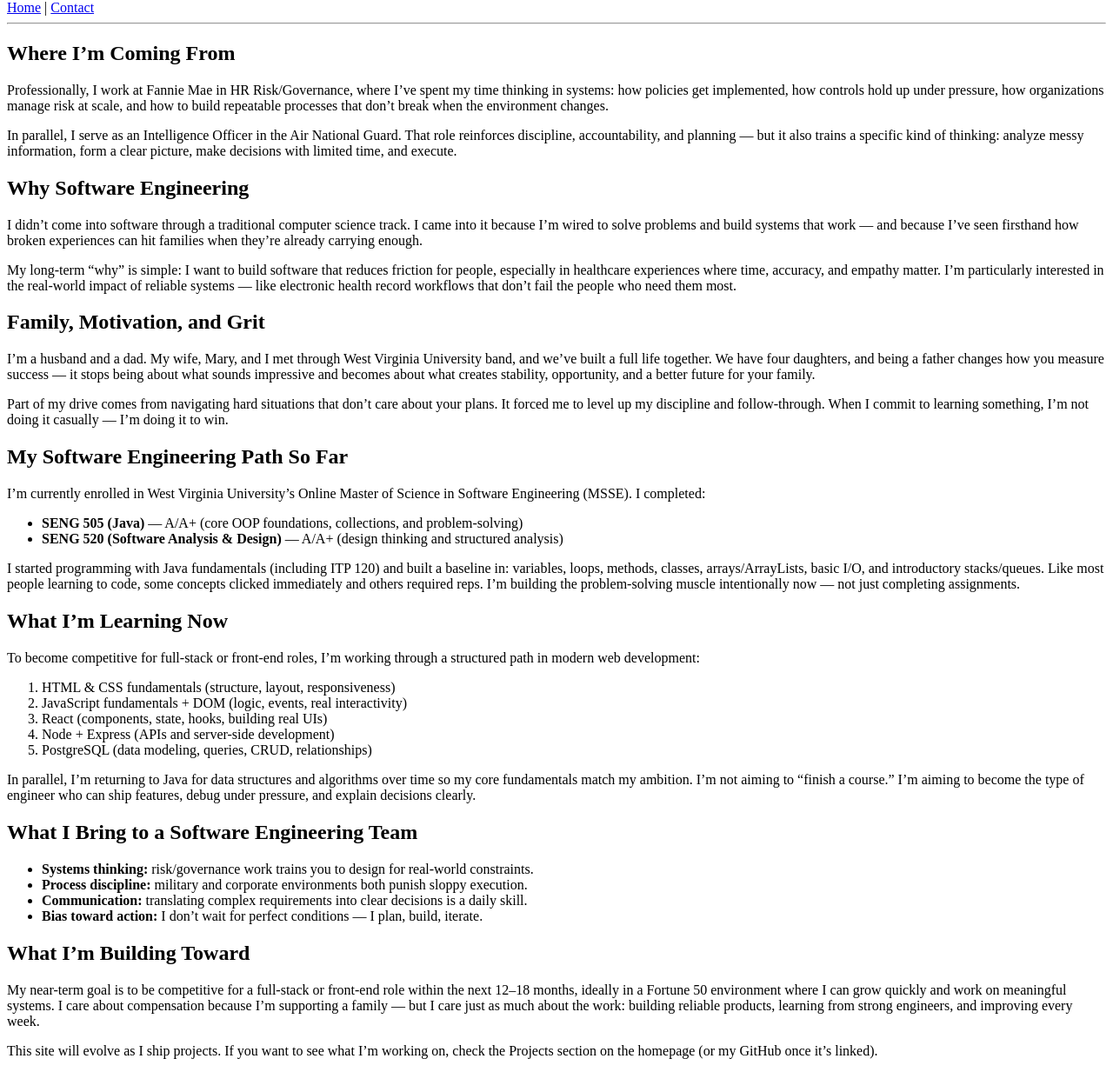
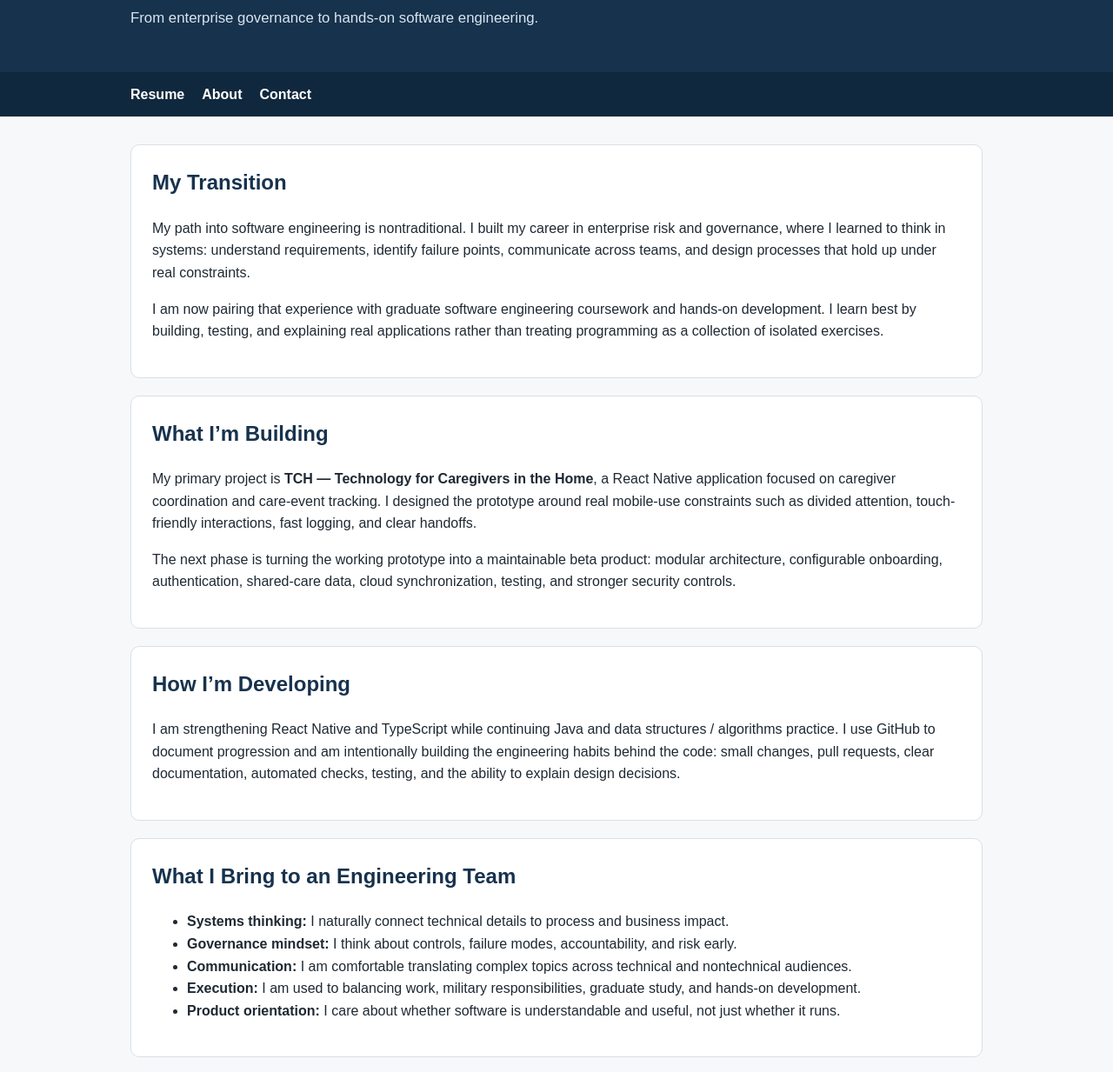
Before and after one commit to avery-holmes/Capstone1-Online-Resume, a plain HTML site: page about.html in a window 1280 px wide. Shown: the part 114-1347 px from the top of the page at 87% size. Drawn offline with Linux system fonts and the light colour scheme.

Commit message:
Refresh about.html

```diff
--- a/about.html
+++ b/about.html
@@ -2,144 +2,95 @@
 <html lang="en">
   <head>
     <meta charset="UTF-8" />
-    <title>About Me | Avery Holmes</title>
     <meta name="viewport" content="width=device-width, initial-scale=1" />
+    <title>About | Avery Holmes</title>
+    <link rel="stylesheet" href="./styles.css" />
   </head>
 
   <body>
-    <header>
-      <h1>About Me</h1>
-      <p>
-        I’m Avery Holmes — a risk and governance professional, Air National Guard
-        intelligence officer, and software engineering student making a deliberate transition
-        into software development.
-      </p>
-
-      <nav>
-        <a href="/4.3 HTML Porfolio Project/index.html">Home</a> |
-        <a href="/4.3 HTML Porfolio Project/public/contact.html">Contact</a>
-      </nav>
-
-      <hr />
+    <header class="site-header">
+      <div class="container">
+        <h1>About</h1>
+        <p class="tagline">From enterprise governance to hands-on software engineering.</p>
+      </div>
     </header>
 
-    <main>
+    <nav aria-label="Primary navigation">
+      <div class="container">
+        <a href="./index.html">Resume</a>
+        <a href="./about.html">About</a>
+        <a href="./contact.html">Contact</a>
+      </div>
+    </nav>
+
+    <main class="container">
       <section>
-        <h2>Where I’m Coming From</h2>
+        <h2>My Transition</h2>
         <p>
-          Professionally, I work at Fannie Mae in HR Risk/Governance, where I’ve spent my time
-          thinking in systems: how policies get implemented, how controls hold up under pressure,
-          how organizations manage risk at scale, and how to build repeatable processes that don’t
-          break when the environment changes.
+          My path into software engineering is nontraditional. I built my career in
+          enterprise risk and governance, where I learned to think in systems: understand
+          requirements, identify failure points, communicate across teams, and design
+          processes that hold up under real constraints.
         </p>
         <p>
-          In parallel, I serve as an Intelligence Officer in the Air National Guard. That role
-          reinforces discipline, accountability, and planning — but it also trains a specific kind
-          of thinking: analyze messy information, form a clear picture, make decisions with limited
-          time, and execute.
+          I am now pairing that experience with graduate software engineering coursework
+          and hands-on development. I learn best by building, testing, and explaining real
+          applications rather than treating programming as a collection of isolated
+          exercises.
         </p>
       </section>
 
       <section>
-        <h2>Why Software Engineering</h2>
+        <h2>What I’m Building</h2>
         <p>
-          I didn’t come into software through a traditional computer science track. I came into it
-          because I’m wired to solve problems and build systems that work — and because I’ve seen
-          firsthand how broken experiences can hit families when they’re already carrying enough.
+          My primary project is <strong>TCH — Technology for Caregivers in the Home</strong>,
+          a React Native application focused on caregiver coordination and care-event
+          tracking. I designed the prototype around real mobile-use constraints such as
+          divided attention, touch-friendly interactions, fast logging, and clear
+          handoffs.
         </p>
         <p>
-          My long-term “why” is simple: I want to build software that reduces friction for people,
-          especially in healthcare experiences where time, accuracy, and empathy matter. I’m
-          particularly interested in the real-world impact of reliable systems — like electronic
-          health record workflows that don’t fail the people who need them most.
+          The next phase is turning the working prototype into a maintainable beta product:
+          modular architecture, configurable onboarding, authentication, shared-care data,
+          cloud synchronization, testing, and stronger security controls.
         </p>
       </section>
 
       <section>
-        <h2>Family, Motivation, and Grit</h2>
+        <h2>How I’m Developing</h2>
         <p>
-          I’m a husband and a dad. My wife, Mary, and I met through West Virginia University band,
-          and we’ve built a full life together. We have four daughters, and being a father changes
-          how you measure success — it stops being about what sounds impressive and becomes about
-          what creates stability, opportunity, and a better future for your family.
-        </p>
-        <p>
-          Part of my drive comes from navigating hard situations that don’t care about your plans.
-          It forced me to level up my discipline and follow-through. When I commit to learning
-          something, I’m not doing it casually — I’m doing it to win.
+          I am strengthening React Native and TypeScript while continuing Java and data
+          structures / algorithms practice. I use GitHub to document progression and am
+          intentionally building the engineering habits behind the code: small changes,
+          pull requests, clear documentation, automated checks, testing, and the ability to
+          explain design decisions.
         </p>
       </section>
 
       <section>
-        <h2>My Software Engineering Path So Far</h2>
-        <p>
-          I’m currently enrolled in West Virginia University’s Online Master of Science in Software
-          Engineering (MSSE). I completed:
-        </p>
+        <h2>What I Bring to an Engineering Team</h2>
         <ul>
-          <li>
-            <strong>SENG 505 (Java)</strong> — A/A+ (core OOP foundations, collections, and problem-solving)
-          </li>
-          <li>
-            <strong>SENG 520 (Software Analysis &amp; Design)</strong> — A/A+ (design thinking and structured analysis)
-          </li>
-        </ul>
-        <p>
-          I started programming with Java fundamentals (including ITP 120) and built a baseline in:
-          variables, loops, methods, classes, arrays/ArrayLists, basic I/O, and introductory stacks/queues.
-          Like most people learning to code, some concepts clicked immediately and others required reps.
-          I’m building the problem-solving muscle intentionally now — not just completing assignments.
-        </p>
-      </section>
-
-      <section>
-        <h2>What I’m Learning Now</h2>
-        <p>
-          To become competitive for full-stack or front-end roles, I’m working through a structured
-          path in modern web development:
-        </p>
-        <ol>
-          <li>HTML &amp; CSS fundamentals (structure, layout, responsiveness)</li>
-          <li>JavaScript fundamentals + DOM (logic, events, real interactivity)</li>
-          <li>React (components, state, hooks, building real UIs)</li>
-          <li>Node + Express (APIs and server-side development)</li>
-          <li>PostgreSQL (data modeling, queries, CRUD, relationships)</li>
-        </ol>
-        <p>
-          In parallel, I’m returning to Java for data structures and algorithms over time so my core
-          fundamentals match my ambition. I’m not aiming to “finish a course.” I’m aiming to become
-          the type of engineer who can ship features, debug under pressure, and explain decisions clearly.
-        </p>
-      </section>
-
-      <section>
-        <h2>What I Bring to a Software Engineering Team</h2>
-        <ul>
-          <li>
-            <strong>Systems thinking:</strong> risk/governance work trains you to design for real-world constraints.
-          </li>
-          <li>
-            <strong>Process discipline:</strong> military and corporate environments both punish sloppy execution.
-          </li>
-          <li>
-            <strong>Communication:</strong> translating complex requirements into clear decisions is a daily skill.
-          </li>
-          <li>
-            <strong>Bias toward action:</strong> I don’t wait for perfect conditions — I plan, build, iterate.
-          </li>
+          <li><strong>Systems thinking:</strong> I naturally connect technical details to process and business impact.</li>
+          <li><strong>Governance mindset:</strong> I think about controls, failure modes, accountability, and risk early.</li>
+          <li><strong>Communication:</strong> I am comfortable translating complex topics across technical and nontechnical audiences.</li>
+          <li><strong>Execution:</strong> I am used to balancing work, military responsibilities, graduate study, and hands-on development.</li>
+          <li><strong>Product orientation:</strong> I care about whether software is understandable and useful, not just whether it runs.</li>
         </ul>
       </section>
 
       <section>
-        <h2>What I’m Building Toward</h2>
+        <h2>Current Goal</h2>
         <p>
-          My near-term goal is to be competitive for a full-stack or front-end role within the next
-          12–18 months, ideally in a Fortune 50 environment where I can grow quickly and work on
-          meaningful systems. I care about compensation because I’m supporting a family — but I care
-          just as much about the work: building reliable products, learning from strong engineers, and
-          improving every week.
+          I am working toward a software engineering role where I can contribute to
+          front-end, mobile, or full-stack systems while continuing to deepen my technical
+          foundation. My GitHub is structured to show that progression transparently—from
+          introductory coursework to increasingly complete applications.
         </p>
-        <p>
-          This site will evolve as I ship projects. If you want to see what I’m working on, check the
-          Projects section on the homepage (or my GitHub once it’s linked).
-        </p>
+      </section>
+    </main>
+
+    <footer class="container">
+      <p><a href="./index.html">Back to resume</a></p>
+    </footer>
+  </body>
+</html>
```
